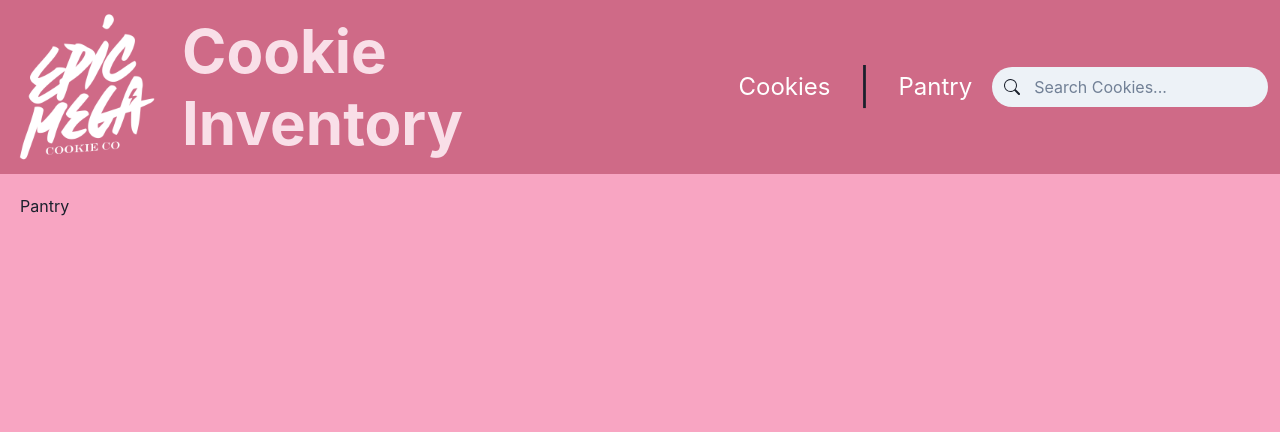
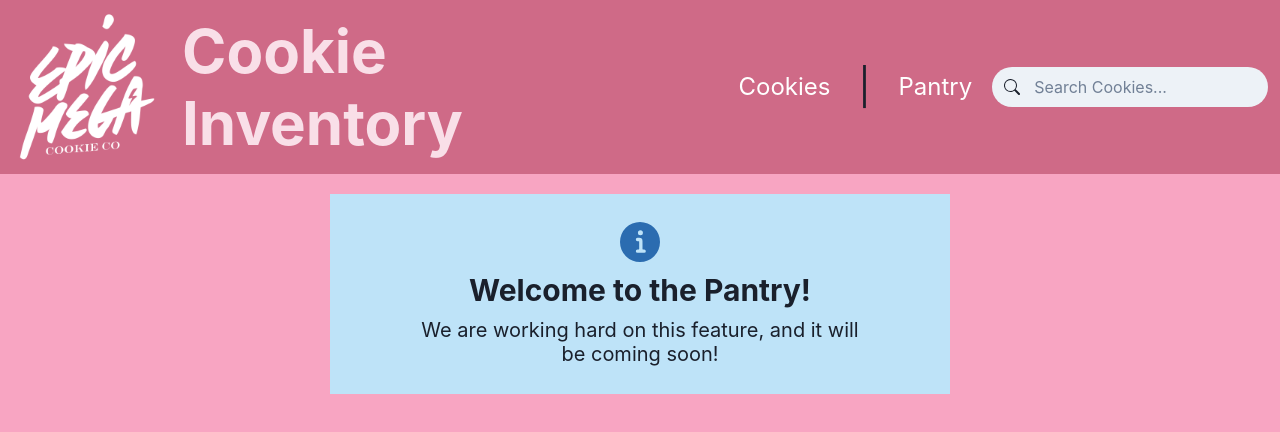
Before and after one commit to ericasiegel/emcc-inventory, a React (Vite) app in the folder client/: page /pantry in a window 1280 px wide. Shown: the top 432 px of the page. Built offline with nearby package versions, Linux system fonts and the light colour scheme.

Commit message:
Added ingredient Card component for Pantry with Coming Soon message

```diff
--- a/client/src/location/LocationCard.tsx
+++ b/client/src/location/LocationCard.tsx
@@ -71,7 +71,6 @@ const LocationCard = () => {
           </ListItem>
         ))}
       </UnorderedList>
-      {/* add Alert box for reason why it can't be deleted if there are items present */}
     </Container>
   );
 };
--- a/client/src/pages/Pantry.tsx
+++ b/client/src/pages/Pantry.tsx
@@ -1,8 +1,11 @@
 import React from 'react'
+import IngredientCard from '../pantry/IngredientCard'
 
 const Pantry = () => {
   return (
-    <div>Pantry</div>
+    <div>
+      <IngredientCard />
+    </div>
   )
 }
 
--- /dev/null
+++ b/client/src/pantry/IngredientCard.tsx
@@ -0,0 +1,34 @@
+import {
+  Alert,
+  AlertDescription,
+  AlertIcon,
+  AlertTitle,
+  Center,
+} from "@chakra-ui/react";
+
+const IngredientCard = () => {
+  return (
+    <Center>
+      <Alert
+        status="info"
+        variant="subtle"
+        flexDirection="column"
+        alignItems="center"
+        justifyContent="center"
+        textAlign="center"
+        height="200px"
+        width="50%"
+      >
+        <AlertIcon boxSize="40px" mr={0} />
+        <AlertTitle m={4} fontSize="3xl">
+          Welcome to the Pantry!
+        </AlertTitle>
+        <AlertDescription maxWidth="md" fontSize='xl'>
+          We are working hard on this feature, and it will be coming soon!
+        </AlertDescription>
+      </Alert>
+    </Center>
+  );
+};
+
+export default IngredientCard;
```
